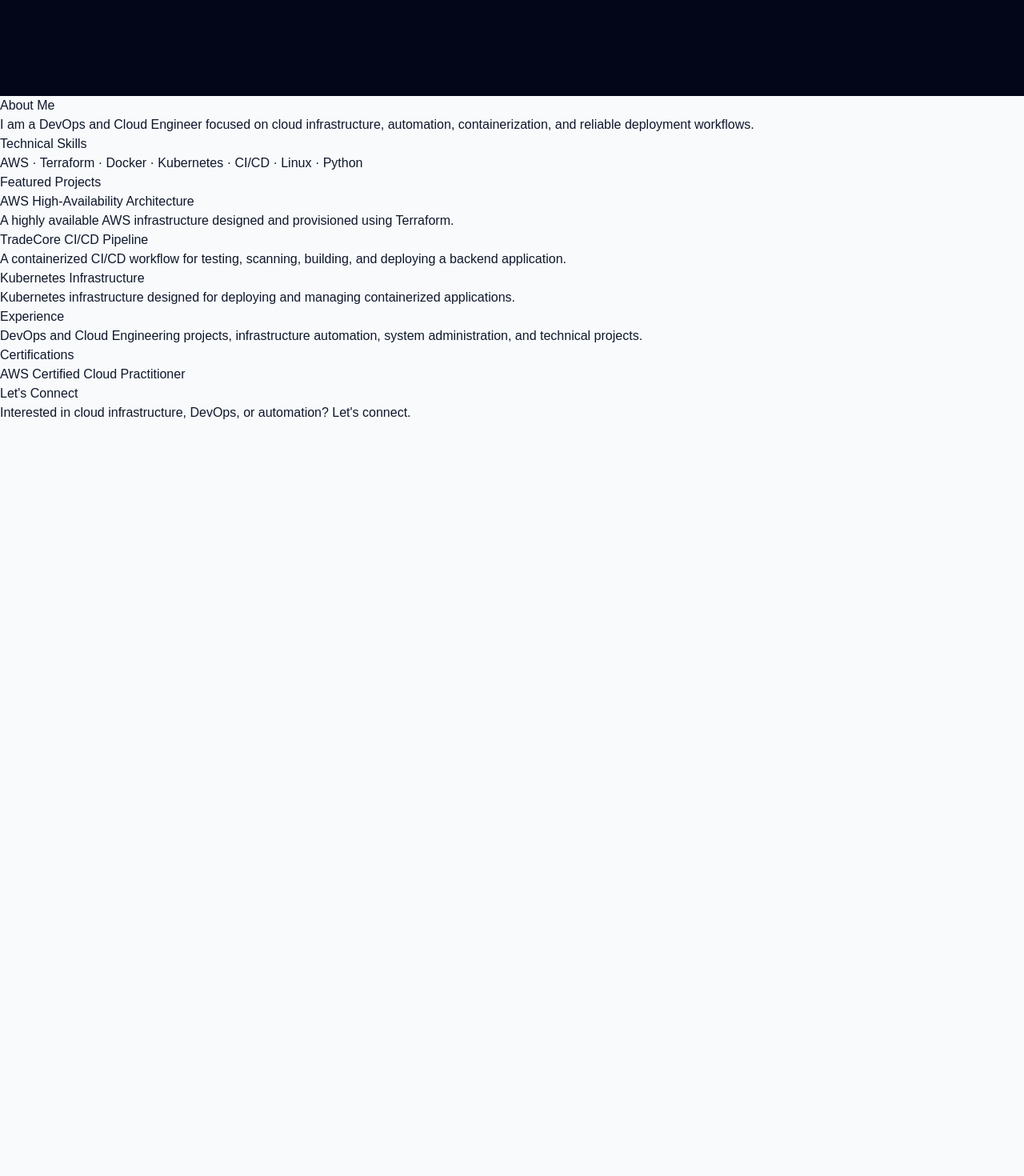
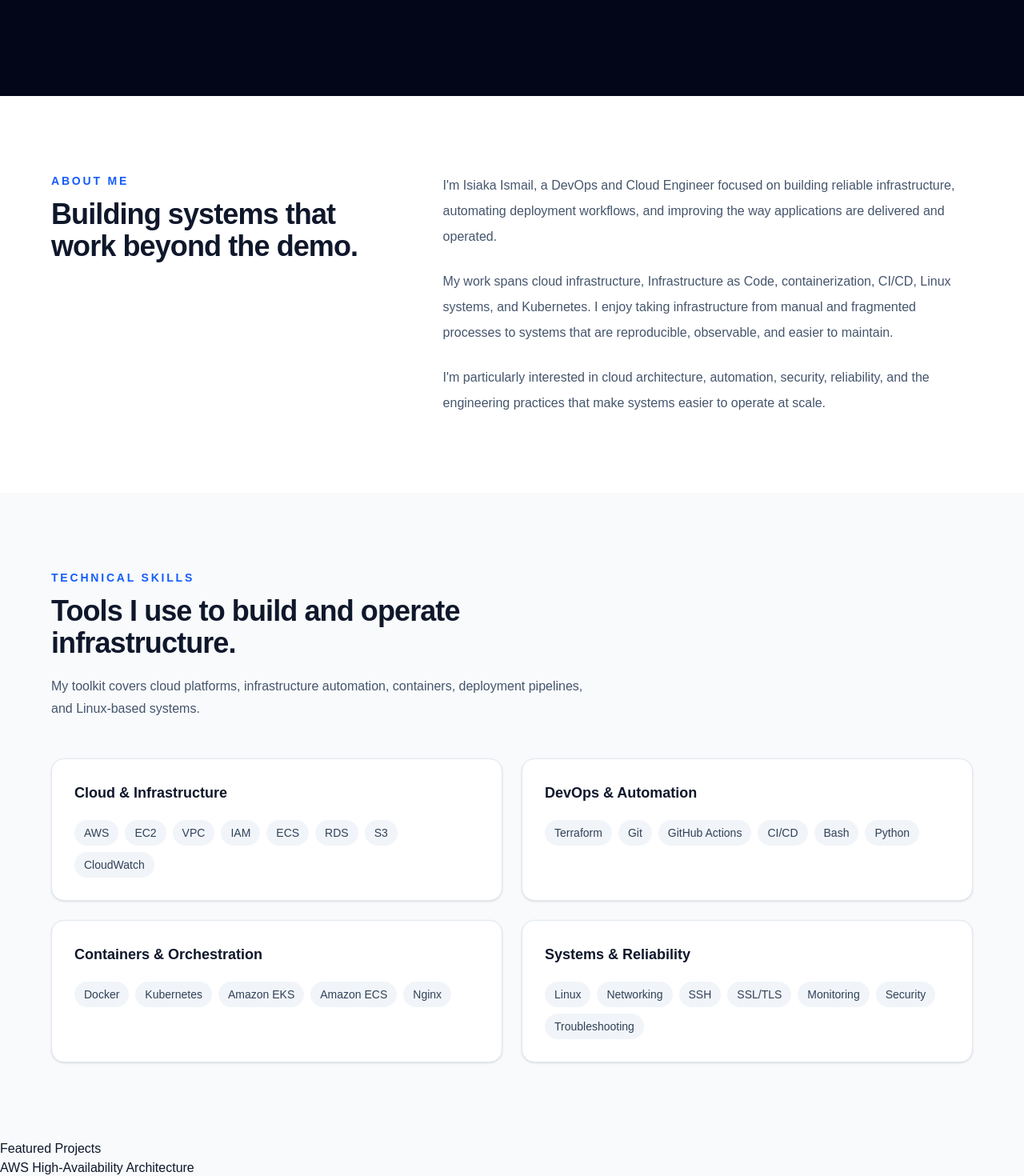
Before and after one commit to Isiaka-Ismail/isiaka-ismail-portfolio, a Next.js app: page / in a window 1280 px wide. Shown: the part 680-2150 px from the top of the page at 80% size. Before the commit the page ends 1208 px from the top, so only its background shows below. Built offline with nearby package versions, Linux system fonts and the light colour scheme.

Commit message:
feat: add about and technical skills sections

```diff
--- a/src/app/page.tsx
+++ b/src/app/page.tsx
@@ -54,17 +54,156 @@ export default function Home() {
           </div>
         </section>
 
-        <section id="about">
-          <h2>About Me</h2>
-          <p>
-            I am a DevOps and Cloud Engineer focused on cloud infrastructure,
-            automation, containerization, and reliable deployment workflows.
-          </p>
+        <section id="about" className="bg-white px-6 py-24">
+          <div className="mx-auto max-w-6xl">
+            <div className="grid gap-12 md:grid-cols-[1fr_1.5fr] md:items-start">
+              <div>
+                <p className="text-sm font-semibold uppercase tracking-[0.2em] text-blue-600">
+                  About Me
+                </p>
+
+                <h2 className="mt-3 text-3xl font-bold tracking-tight text-slate-900 sm:text-4xl">
+                  Building systems that work beyond the demo.
+                </h2>
+              </div>
+
+              <div className="space-y-6 text-base leading-8 text-slate-600">
+                <p>
+                  I'm Isiaka Ismail, a DevOps and Cloud Engineer focused on building
+                  reliable infrastructure, automating deployment workflows, and
+                  improving the way applications are delivered and operated.
+                </p>
+
+                <p>
+                  My work spans cloud infrastructure, Infrastructure as Code,
+                  containerization, CI/CD, Linux systems, and Kubernetes. I enjoy
+                  taking infrastructure from manual and fragmented processes to
+                  systems that are reproducible, observable, and easier to maintain.
+                </p>
+
+                <p>
+                  I'm particularly interested in cloud architecture, automation,
+                  security, reliability, and the engineering practices that make
+                  systems easier to operate at scale.
+                </p>
+              </div>
+            </div>
+          </div>
         </section>
 
-        <section id="skills">
-          <h2>Technical Skills</h2>
-          <p>AWS · Terraform · Docker · Kubernetes · CI/CD · Linux · Python</p>
+        <section id="skills" className="bg-slate-50 px-6 py-24">
+          <div className="mx-auto max-w-6xl">
+            <div className="max-w-2xl">
+              <p className="text-sm font-semibold uppercase tracking-[0.2em] text-blue-600">
+                Technical Skills
+              </p>
+
+              <h2 className="mt-3 text-3xl font-bold tracking-tight text-slate-900 sm:text-4xl">
+                Tools I use to build and operate infrastructure.
+              </h2>
+
+              <p className="mt-5 leading-7 text-slate-600">
+                My toolkit covers cloud platforms, infrastructure automation,
+                containers, deployment pipelines, and Linux-based systems.
+              </p>
+            </div>
+
+            <div className="mt-12 grid gap-6 md:grid-cols-2">
+              <div className="rounded-2xl border border-slate-200 bg-white p-7 shadow-sm">
+                <h3 className="text-lg font-semibold text-slate-900">
+                  Cloud & Infrastructure
+                </h3>
+
+                <div className="mt-5 flex flex-wrap gap-2">
+                  {[
+                    "AWS",
+                    "EC2",
+                    "VPC",
+                    "IAM",
+                    "ECS",
+                    "RDS",
+                    "S3",
+                    "CloudWatch",
+                  ].map((skill) => (
+                    <span
+                      key={skill}
+                      className="rounded-full bg-slate-100 px-3 py-1.5 text-sm font-medium text-slate-700"
+                    >
+                      {skill}
+                    </span>
+                  ))}
+                </div>
+              </div>
+
+              <div className="rounded-2xl border border-slate-200 bg-white p-7 shadow-sm">
+                <h3 className="text-lg font-semibold text-slate-900">
+                  DevOps & Automation
+                </h3>
+
+                <div className="mt-5 flex flex-wrap gap-2">
+                  {[
+                    "Terraform",
+                    "Git",
+                    "GitHub Actions",
+                    "CI/CD",
+                    "Bash",
+                    "Python",
+                  ].map((skill) => (
+                    <span
+                      key={skill}
+                      className="rounded-full bg-slate-100 px-3 py-1.5 text-sm font-medium text-slate-700"
+                    >
+                      {skill}
+                    </span>
+                  ))}
+                </div>
+              </div>
+
+              <div className="rounded-2xl border border-slate-200 bg-white p-7 shadow-sm">
+                <h3 className="text-lg font-semibold text-slate-900">
+                  Containers & Orchestration
+                </h3>
+
+                <div className="mt-5 flex flex-wrap gap-2">
+                  {["Docker", "Kubernetes", "Amazon EKS", "Amazon ECS", "Nginx"].map(
+                    (skill) => (
+                      <span
+                        key={skill}
+                        className="rounded-full bg-slate-100 px-3 py-1.5 text-sm font-medium text-slate-700"
+                      >
+                        {skill}
+                      </span>
+                    ),
+                  )}
+                </div>
+              </div>
+
+              <div className="rounded-2xl border border-slate-200 bg-white p-7 shadow-sm">
+                <h3 className="text-lg font-semibold text-slate-900">
+                  Systems & Reliability
+                </h3>
+
+                <div className="mt-5 flex flex-wrap gap-2">
+                  {[
+                    "Linux",
+                    "Networking",
+                    "SSH",
+                    "SSL/TLS",
+                    "Monitoring",
+                    "Security",
+                    "Troubleshooting",
+                  ].map((skill) => (
+                    <span
+                      key={skill}
+                      className="rounded-full bg-slate-100 px-3 py-1.5 text-sm font-medium text-slate-700"
+                    >
+                      {skill}
+                    </span>
+                  ))}
+                </div>
+              </div>
+            </div>
+          </div>
         </section>
 
         <section id="projects">
```
